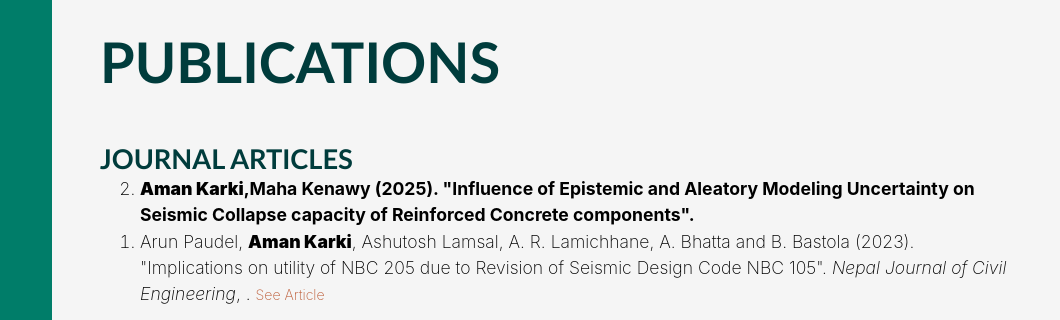
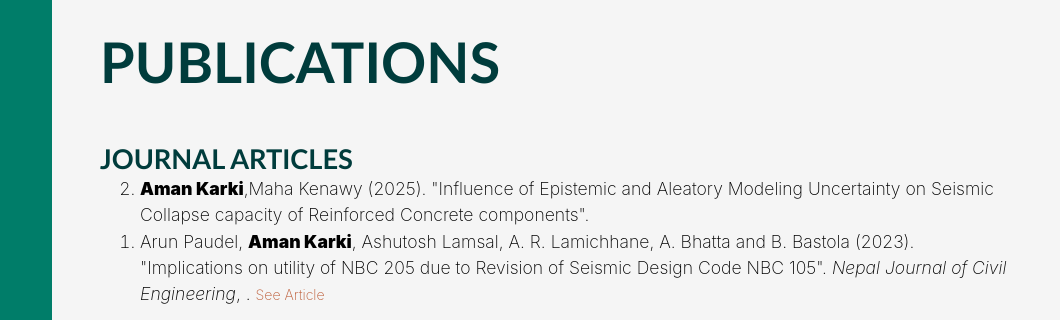
Before and after one commit to amanik789/amanik789.github.io, a website: page layouts/publications.html in a window 1280 px wide. Shown: the part 38-358 px from the top of the page, 220-1280 px from the left. Drawn offline with Linux system fonts and the light colour scheme; a web font is replaced by a local one.

Commit message:
Update publications page

```diff
--- a/layouts/publications.html
+++ b/layouts/publications.html
@@ -86,7 +86,7 @@
             <div class="resume-content mr-auto">
               <h3 class="mb-0" style="font-size:170%;color:#003c3c">Journal Articles</h3>
               <ol reversed="n">
-                <li><span><b>Aman Karki</b><span>,Maha Kenawy (2025). "Influence of Epistemic and Aleatory Modeling Uncertainty on Seismic Collapse capacity of Reinforced Concrete components".
+                <li><span><b>Aman Karki</b></span>,Maha Kenawy (2025). "Influence of Epistemic and Aleatory Modeling Uncertainty on Seismic Collapse capacity of Reinforced Concrete components".
                 <li>Arun Paudel, <span><b>Aman Karki</b></span>, Ashutosh Lamsal, A. R. Lamichhane, A. Bhatta and B. Bastola (2023). "Implications on utility of NBC 205 due to Revision of Seismic Design Code NBC 105". <i>Nepal Journal of Civil Engineering</i>, . <a href= "https://civil.pcampus.edu.np/journal/index.php/njce/article/view/4.1-1" target="_blank" style=" font-size: 80%" style="color:brown";>  See Article</a></li>
               </ol>
             </div>
```
